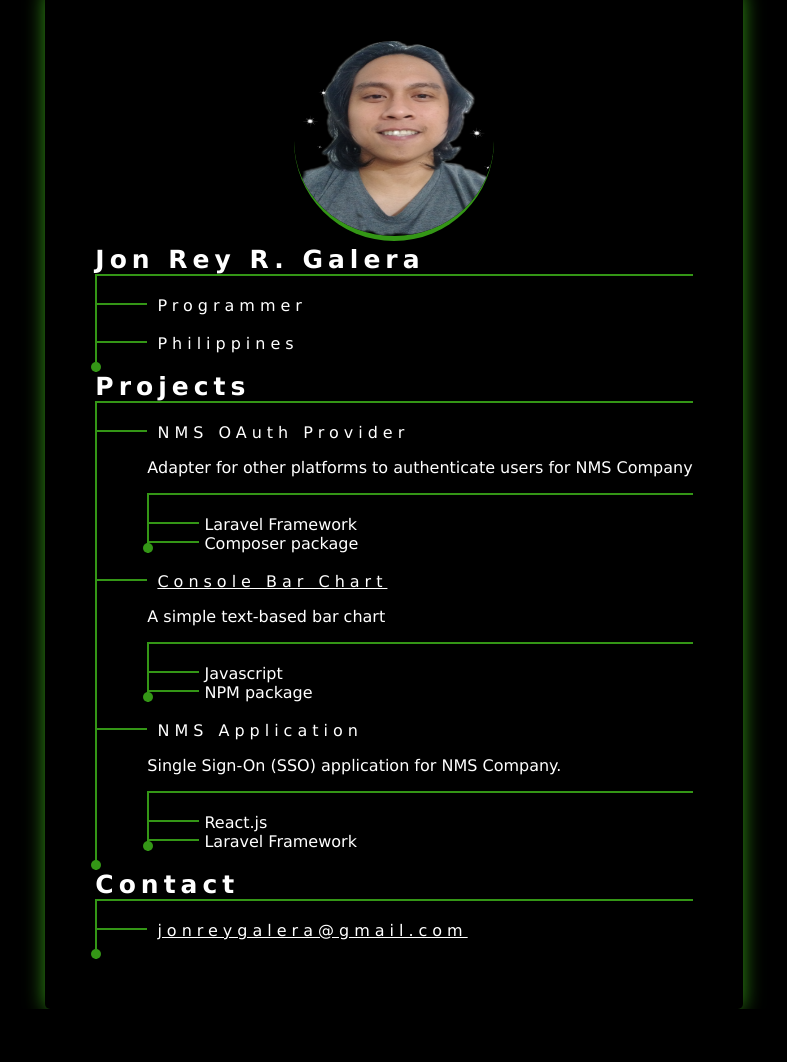
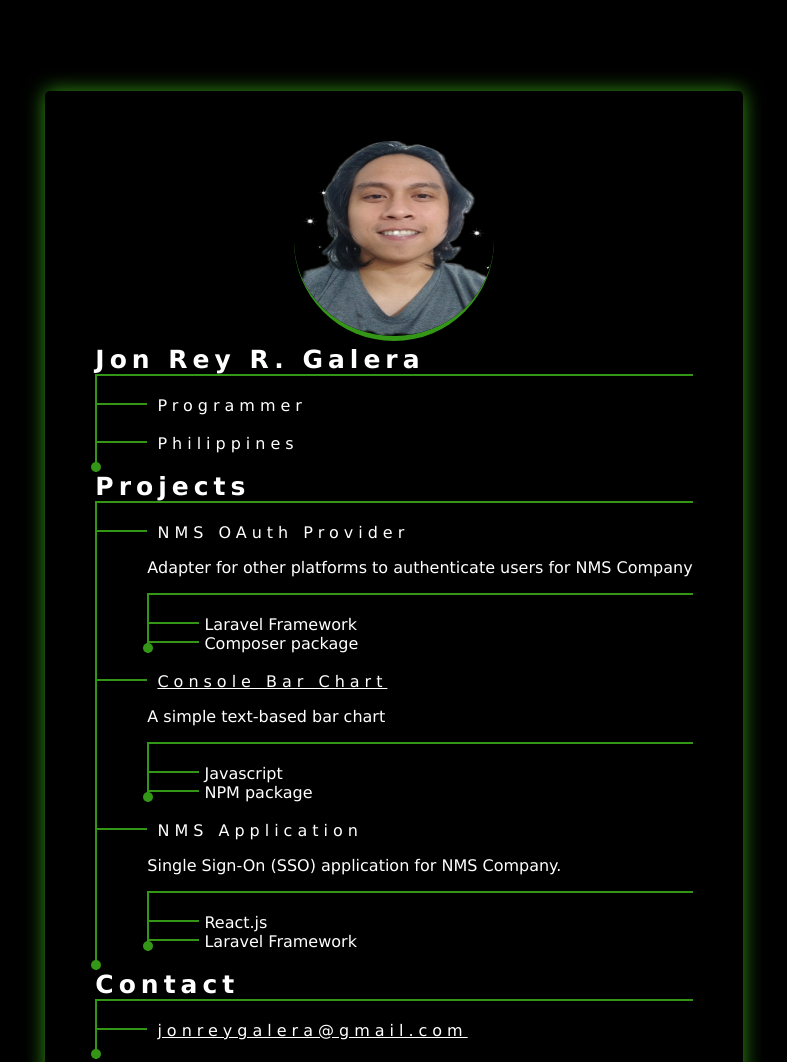
Before and after one commit to jonrey777/jonrey777.github.io, a plain HTML site: page index.html in a window 1280 px wide. Shown: the top 1062 px of the page, without its empty margins (246-1033 px from the left). Before the commit the page ends 1009 px from the top, so only its background shows below. Drawn offline with Linux system fonts and the light colour scheme.

Commit message:
padding adjustments

```diff
--- a/style.css
+++ b/style.css
@@ -13,7 +13,7 @@ a{
 
 body {
   margin: 0;
-  padding: 100px 0px 100px 0px;
+  padding: 200px 0px 200px 0px;
   background-color: black;
   font-family: 'Lucida Sans', 'Lucida Sans Regular', 'Lucida Grande', 'Lucida Sans Unicode', Geneva, Verdana, sans-serif;
   color: #ffffff;
```
